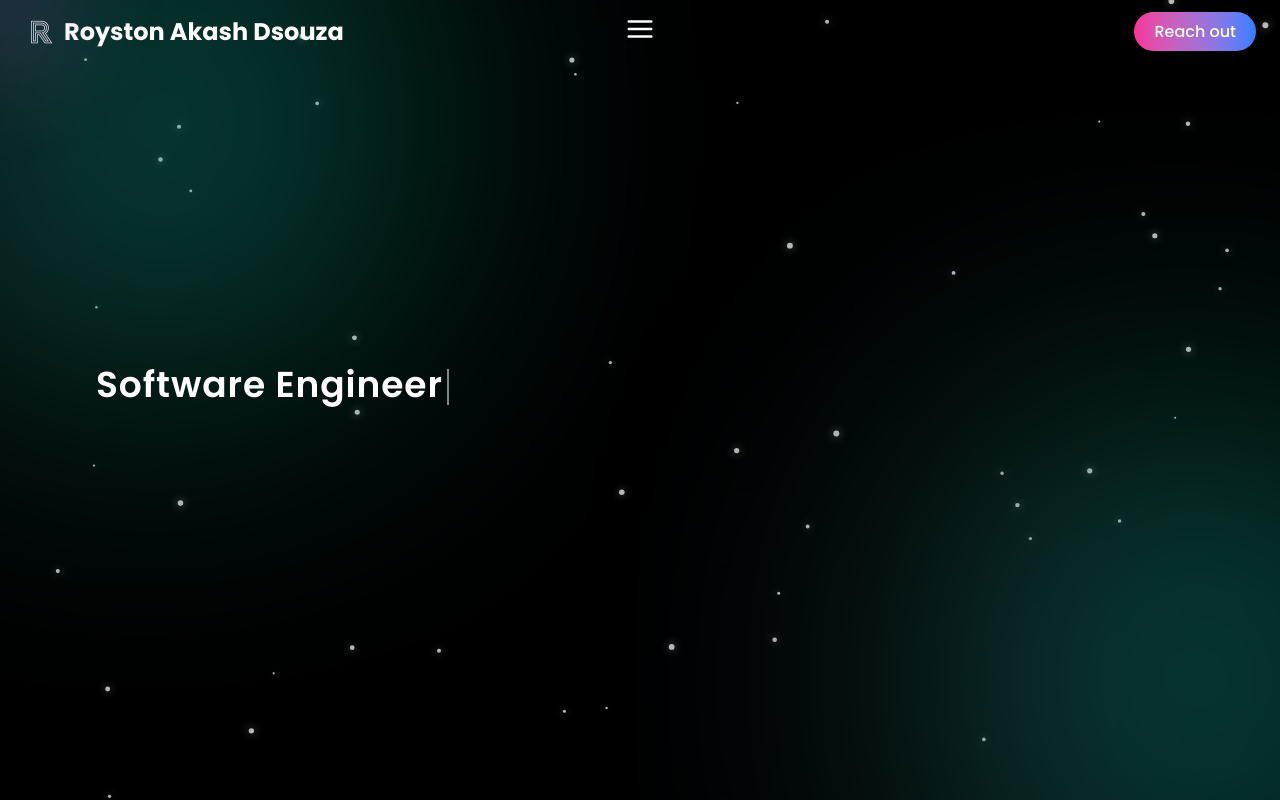
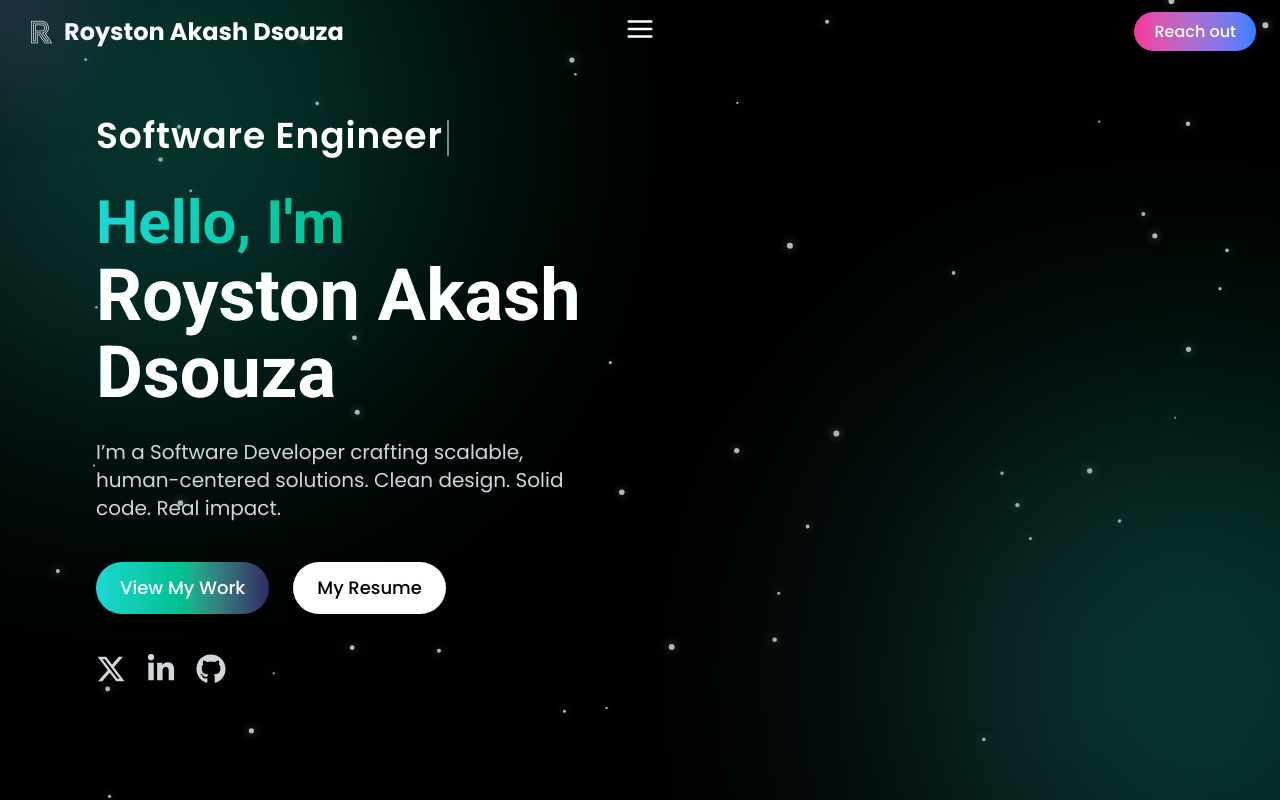
Before and after one commit to roystondz/roystonakashdsouza.in, a React (Vite) app: page / in a window 1280 px wide. Shown: the top 800 px of the page. Built offline with nearby package versions, Linux system fonts and the light colour scheme.

Commit message:
feat: Add animated introduction and social links to Home section

```diff
--- a/src/sections/Home.jsx
+++ b/src/sections/Home.jsx
@@ -1,7 +1,8 @@
 import React, { useEffect, useMemo, useState } from 'react'
 import ParticlesBackground from '../components/ParticlesBackground'
 import { motion } from 'framer-motion'
-import { del } from 'framer-motion/client'
+import { FaGithub, FaLinkedinIn, FaXTwitter } from 'react-icons/fa6'
+
 
 const Home = () => {
 
@@ -9,7 +10,11 @@ const Home = () => {
   const [index,setIndex]=useState(0);
   const [subIndex,setSubindex]=useState(0);
   const [deleting,setDeleting]=useState(false);
-
+  const socials=[
+    {Icon:FaXTwitter,label:'X',link:'https://x.com/royston_akash'},
+    {Icon:FaLinkedinIn,label:'LinkedIn',link:'https://www.linkedin.com/in/royston-akash-dsouza-8b4b621b3/'},
+    {Icon:FaGithub,label:'GitHub',link:''}
+  ]
 
   useEffect(()=>{
     const current = roles[index];
@@ -59,6 +64,37 @@ const Home = () => {
               <span>{roles[index].substring(0,subIndex)}</span>
               <span className='inline-block w-[2px] ml-1 bg-white animate-pulse align-middle' style={{height:'1em'}}></span>
             </motion.div>
+            <motion.h1
+            className='text-4xl sm:text-5xl md:text-6xl font-bold text-transparent bg-clip-text leading-tight bg-gradient-to-r from-[#1cd8d2] via-[#00bf8f] to-[#302b63]'
+            initial={{opacity:0,y:50}}
+            animate={{opacity:1,y:0}}
+            transition={{duration:1,delay:0.4}}
+            >Hello, I'm<br/><span className='text-white font-bold text-5xl sm:text-6xl md:text-7xl '>Royston Akash Dsouza</span></motion.h1>
+            <motion.p className='mt-6 text-base sm:text-lg md:text-xl text-gray-300 max-w-2xl mx-auto lg:mx-0'
+            initial={{opacity:0,y:50}}
+            animate={{opacity:1,y:0}}
+            transition={{duration:1,delay:0.8}}
+            >I’m a Software Developer crafting scalable, human-centered solutions.
+            Clean design. Solid code. Real impact.</motion.p>
+            <motion.div className='mt-10 flex flex-wrap items-center justify-center lg:justify-start gap-6'
+            initial={{opacity:0,y:50}}
+            animate={{opacity:1,y:0}}
+            transition={{duration:1,delay:1.2}}
+            >
+              <a href='#projects' className='px-6 py-3 rounded-full font-medium text-lg text-white bg-gradient-to-r from-[#1cd8d2] via-[#00bf8f] to-[#302b63] shadow-lg hover:scale-105 transition-all'>View My Work</a>
+              <a href='' download className='px-6 py-3 rounded-full font-medium text-lg text-black bg-white shadow-lg hover:bg-gray-300 hover:scale-105 transition-all'>My Resume</a>
+            </motion.div>
+            <motion.div className='mt-10 flex gap-5 text-2xl md:text-3xl justify-center lg:justify-start'>
+              {socials.map(({Icon,label,link})=>(
+                <motion.a href={link} key={label} aria-label={label} target='_blank' rel='noopener noreferrer'
+                className='text-gray-300 hover:text-white transition-colors'
+                whileHover={{scale:1.2}}
+                whileTap={{scale:0.9}}
+                >
+                  {<Icon />}
+                </motion.a>
+              ))}
+            </motion.div>
           </div>
         </div>
       </div>
```
